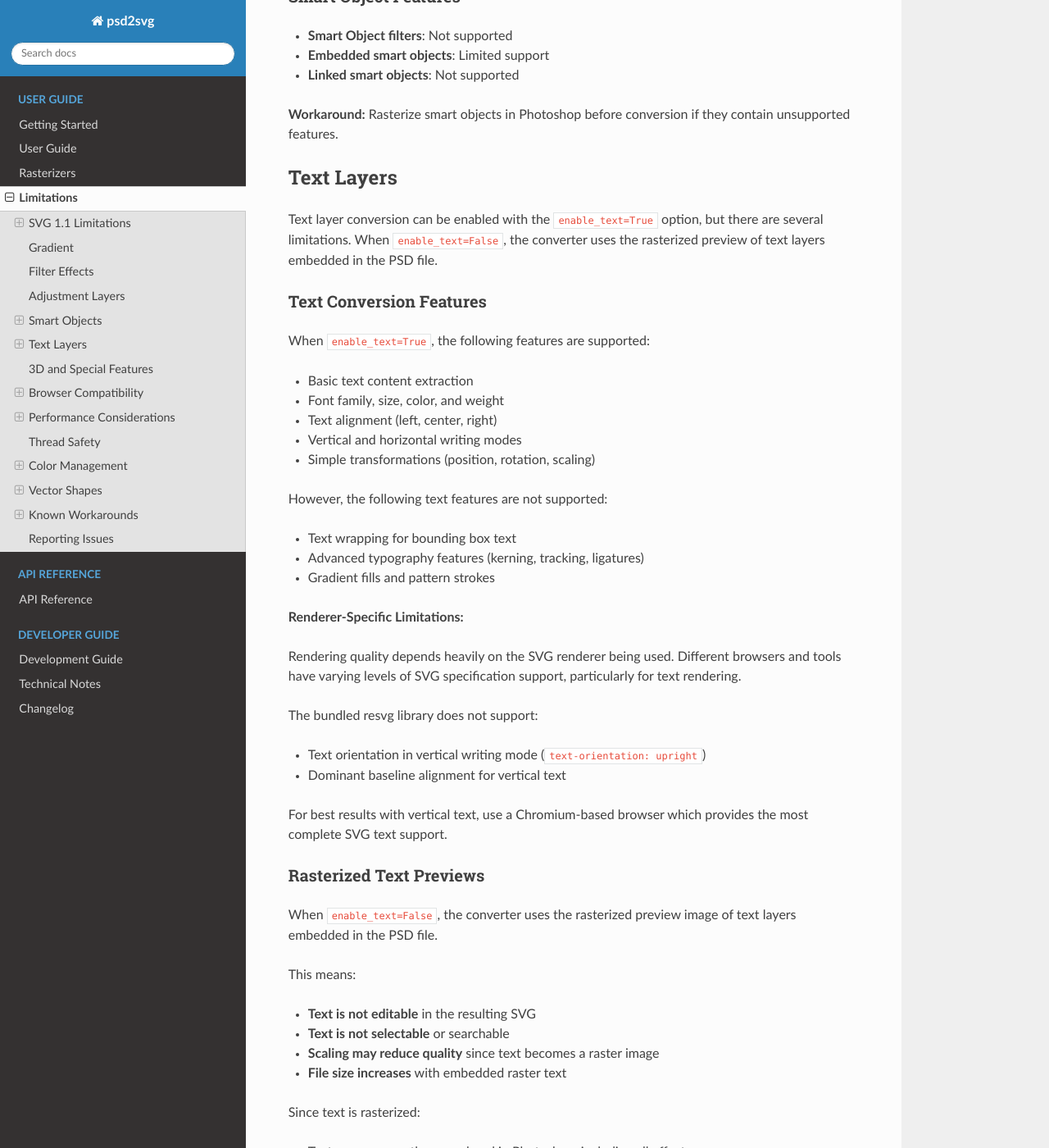
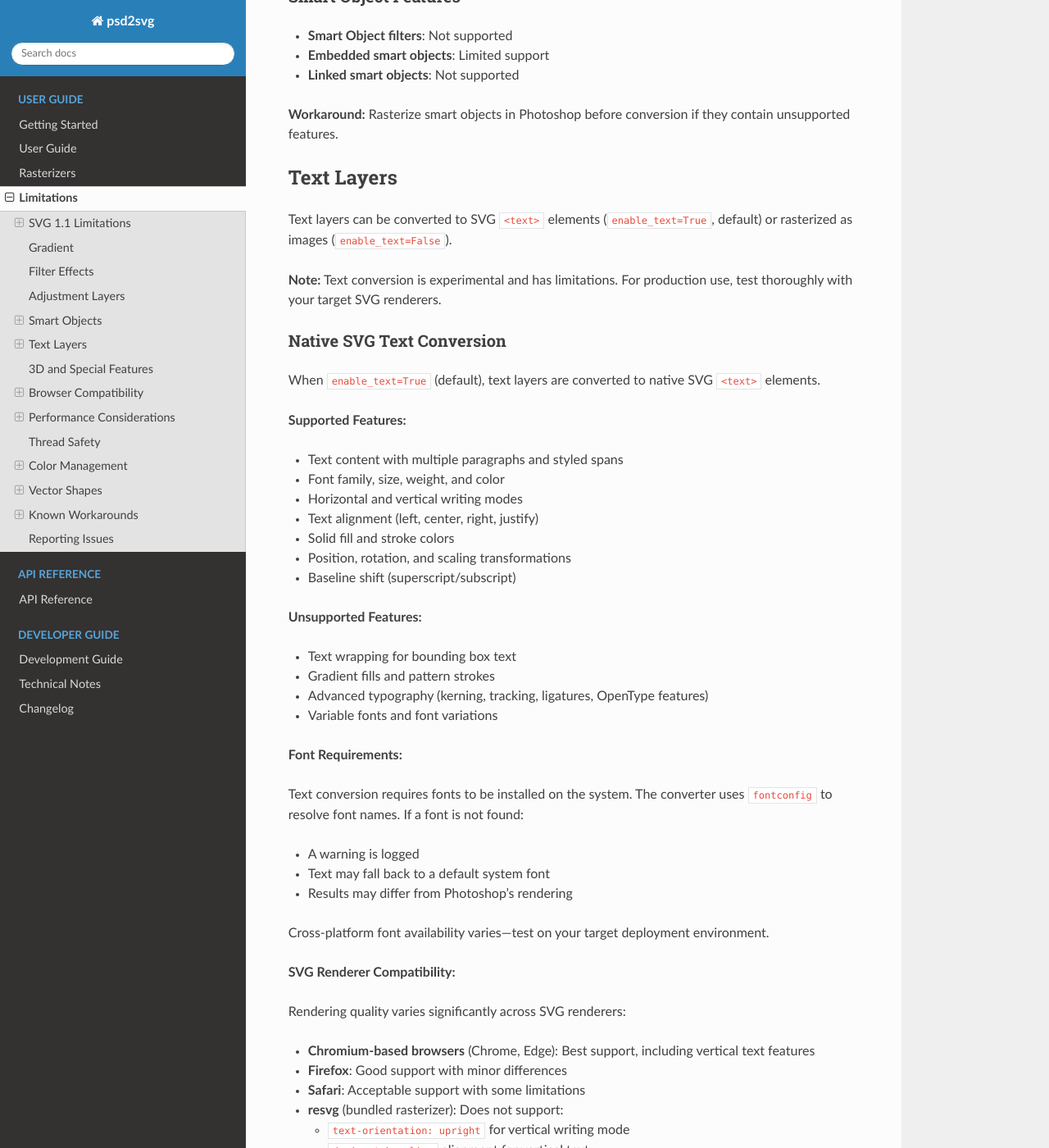
Before and after one commit to kyamagu/psd2svg, a Sphinx documentation site: the page built from docs/limitations.rst, in a window 1280 px wide and 1400 px high, scrolled down 2285 px. Shown: the whole window at 82% size. Built offline with Sphinx 7.4.7 and the Read the Docs theme 3.1.0, drawn with Linux system fonts in a browser that asks for light colours; some of the changed text lies outside the part shown.

Commit message:
Improve text conversion documentation clarity and structure
Reorganize and enhance the text layer documentation to provide clearer
guidance on text conversion features and limitations.

Key improvements:
- Add prominent note about experimental status and production testing
- Restructure with clear "Native SVG Text Conversion" section
- Group related information under clear subsections:
  * Supported Features (more detailed and accurate list)
  * Unsupported Features (expanded with variable fonts, OpenType features)
  * Font Requirements (new section explaining fontconfig dependency)
  * SVG Renderer Compatibility (reorganized with clear browser comparison)
- Update CLAUDE.md to match flag rename (enable_type → enable_text)
- Add vertical writing modes to supported features
- Improve readability with better formatting and clearer language
- Rename section from "Rasterized Text Previews" to "Rasterized Text (Image Fallback)"

The documentation now provides clearer guidance for users deciding between
text conversion and rasterization modes.

🤖 Generated with [Claude Code](https://claude.com/claude-code)

Co-Authored-By: Claude <noreply@anthropic.com>

```diff
--- a/docs/limitations.rst
+++ b/docs/limitations.rst
@@ -100,41 +100,60 @@ Smart Object Features
 Text Layers
 -----------
 
-Text layer conversion can be enabled with the ``enable_text=True`` option, but there are several limitations.
-When ``enable_text=False``, the converter uses the rasterized preview of text layers embedded in the PSD file.
+Text layers can be converted to SVG ``<text>`` elements (``enable_text=True``, default) or rasterized as images (``enable_text=False``).
 
-Text Conversion Features
-~~~~~~~~~~~~~~~~~~~~~~~~
+**Note:** Text conversion is experimental and has limitations. For production use, test thoroughly with your target SVG renderers.
 
-When ``enable_text=True``, the following features are supported:
+Native SVG Text Conversion
+~~~~~~~~~~~~~~~~~~~~~~~~~~~
 
-* Basic text content extraction
-* Font family, size, color, and weight
-* Text alignment (left, center, right)
-* Vertical and horizontal writing modes
-* Simple transformations (position, rotation, scaling)
+When ``enable_text=True`` (default), text layers are converted to native SVG ``<text>`` elements.
 
-However, the following text features are not supported:
+**Supported Features:**
+
+* Text content with multiple paragraphs and styled spans
+* Font family, size, weight, and color
+* Horizontal and vertical writing modes
+* Text alignment (left, center, right, justify)
+* Solid fill and stroke colors
+* Position, rotation, and scaling transformations
+* Baseline shift (superscript/subscript)
+
+**Unsupported Features:**
 
 * Text wrapping for bounding box text
-* Advanced typography features (kerning, tracking, ligatures)
 * Gradient fills and pattern strokes
+* Advanced typography (kerning, tracking, ligatures, OpenType features)
+* Variable fonts and font variations
 
-**Renderer-Specific Limitations:**
+**Font Requirements:**
 
-Rendering quality depends heavily on the SVG renderer being used. Different browsers and tools have varying levels of SVG specification support, particularly for text rendering.
+Text conversion requires fonts to be installed on the system. The converter uses ``fontconfig`` to resolve font names. If a font is not found:
 
-The bundled resvg library does not support:
+* A warning is logged
+* Text may fall back to a default system font
+* Results may differ from Photoshop's rendering
 
-* Text orientation in vertical writing mode (``text-orientation: upright``)
-* Dominant baseline alignment for vertical text
+Cross-platform font availability varies—test on your target deployment environment.
 
-For best results with vertical text, use a Chromium-based browser which provides the most complete SVG text support.
+**SVG Renderer Compatibility:**
 
-Rasterized Text Previews
-~~~~~~~~~~~~~~~~~~~~~~~~~
+Rendering quality varies significantly across SVG renderers:
 
-When ``enable_text=False``, the converter uses the rasterized preview image of text layers embedded in the PSD file.
+* **Chromium-based browsers** (Chrome, Edge): Best support, including vertical text features
+* **Firefox**: Good support with minor differences
+* **Safari**: Acceptable support with some limitations
+* **resvg** (bundled rasterizer): Does not support:
+
+  * ``text-orientation: upright`` for vertical writing mode
+  * ``dominant-baseline`` alignment for vertical text
+
+For best results with vertical text, use Chromium-based browsers for viewing or rendering.
+
+Rasterized Text (Image Fallback)
+~~~~~~~~~~~~~~~~~~~~~~~~~~~~~~~~~
+
+When ``enable_text=False``, the converter uses the rasterized preview image embedded in the PSD file.
 
 This means:
 
```
Also changed, not shown: CLAUDE.md (+18 -9 lines).
